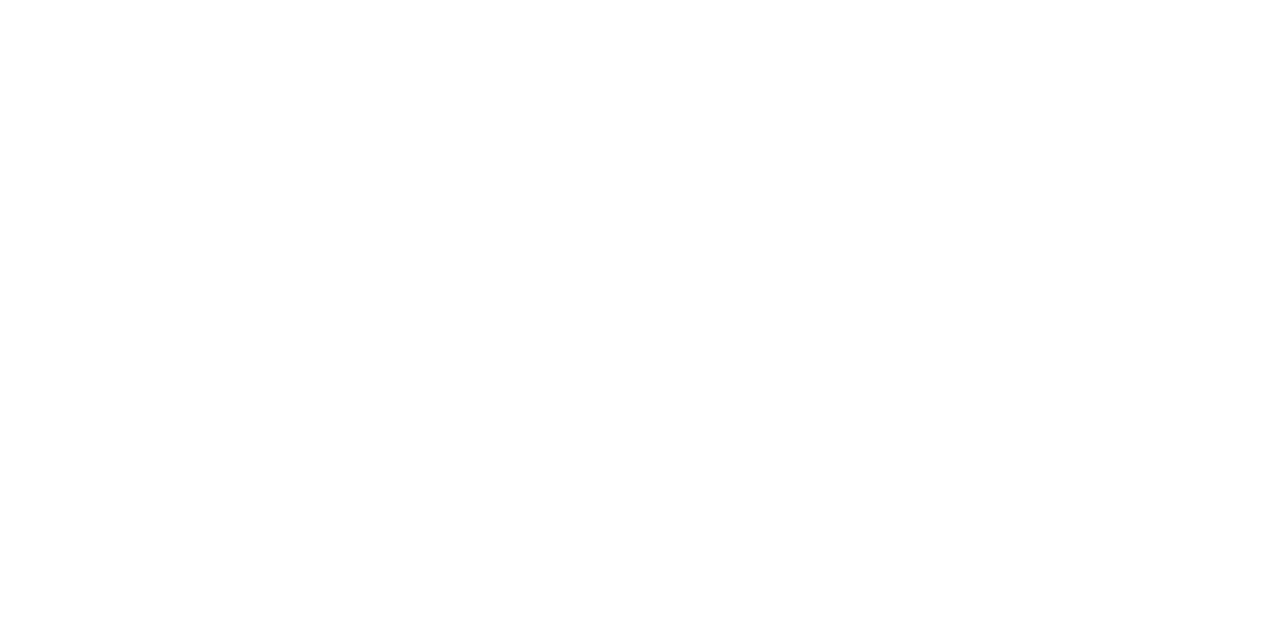
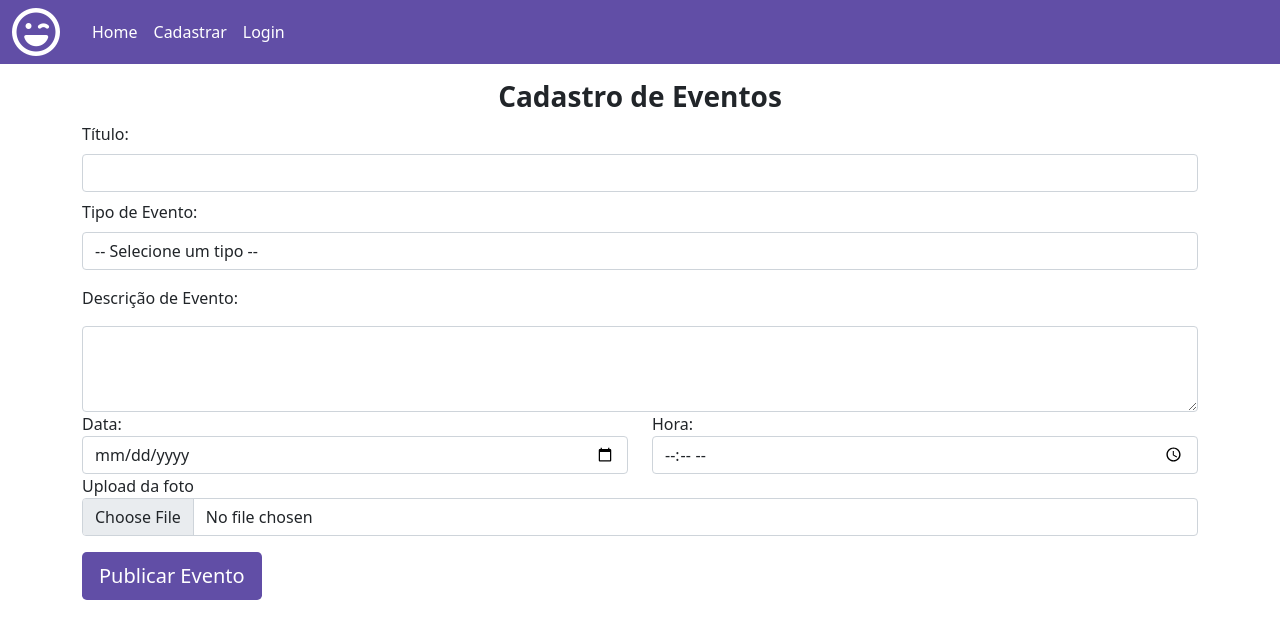
Before and after one commit to JoaoSantosJHX/Site-publicacao-de-eventos, a React (Create React App) app in the folder site-eventos/: page /eventocadastro in a window 1280 px wide. Shown: the top 638 px of the page. Built offline with nearby package versions, Linux system fonts and the light colour scheme.

Commit message:
Evento-cadastro page all set

```diff
--- a/site-eventos/src/App.js
+++ b/site-eventos/src/App.js
@@ -7,6 +7,7 @@
 import NovoUsuario from './view/usuario-novo'
 import Home from './view/home'
 import UsuarioRecuperarSenha from './view/usuario-recuperar-senha'
+import EventoCadastro from './view/evento-cadastro'
 
 function App() {
   return (
@@ -16,6 +17,7 @@
         <Route exact path='/login' component={Login} />
         <Route exact path='/novousuario' component={NovoUsuario} />
         <Route exact path='/usuariorecuperarsenha' component={UsuarioRecuperarSenha} />
+        <Route exact path='/eventocadastro' component={EventoCadastro} />
       </Router>
     </Provider>
   );
--- a/site-eventos/src/components/navbar/index.jsx
+++ b/site-eventos/src/components/navbar/index.jsx
@@ -20,7 +20,7 @@
 
                     {    useSelector(state => state.usuarioLogado) > 0 ?
                     <>
-                    <li className="nav-item"><Link className="nav-link" to="">Publicar Eventos</Link> </li>
+                    <li className="nav-item"><Link className="nav-link" to="eventocadastro">Publicar Eventos</Link> </li>
                     <li className="nav-item"><Link className="nav-link" to="">Meus Eventos</Link> </li>
                     <li className="nav-item"><Link className="nav-link" to='/login'onClick={() => dispatch({type: 'LOG_OUT', })}>Sair</Link> </li>
                     </>
--- /dev/null
+++ b/site-eventos/src/view/evento-cadastro/evento-cadastro.css
@@ -0,0 +1,10 @@
+
+.btn-cadastro{
+    background-color: #614EA6;
+    color: #fff;
+}
+
+.btn-cadastro:hover{
+    background-color: #F21667;
+    color: #fff;
+}
--- /dev/null
+++ b/site-eventos/src/view/evento-cadastro/index.jsx
@@ -0,0 +1,77 @@
+import React, { useState } from 'react';
+import './evento-cadastro.css'
+import { useSelector} from 'react-redux'
+import { Link } from 'react-router-dom'
+import firebase from '../../config/firebase'
+import Navbar from '../../components/navbar/index'
+const EventoCadastro = () => {
+
+    const [msgTipo, setMsgTipo] = useState(
+
+    )
+
+  return (
+      <>
+      <Navbar/>
+        <div className='col-12 container'>
+            <div className='row '>
+                <h3 className='mx-auto mt-3 fw-bold text-center'>Cadastro de Eventos</h3>
+            </div>
+
+            <form>
+                <div className='form-group'>
+                    <label className='mb-2'> Título:</label>
+                    <input type="text" className='form-control' />
+                </div>
+
+                <div className='form-group'>
+                    <label className='my-2'> Tipo de Evento:</label>
+                    <select className='form-control'>
+                        <option disabled selected value>-- Selecione um tipo --</option>
+                        <option>Festa</option>
+                        <option>Teatro</option>
+                        <option>Show</option>
+                        <option>Evento</option>
+                    </select>
+                </div>
+
+                <div className='form-group'>
+                    <label className='mt-3 mb-3'> Descrição de Evento:</label>
+                    <textarea className='form-control' rows='3'/>
+                </div>
+
+                <div className='form-group row'>
+                    <div className='col-6'>
+                        <label>Data:</label>
+                        <input type="date" className='form-control' />
+                    </div>
+
+                    <div className='col-6'>
+                        <label>Hora:</label>
+                        <input type="time" className='form-control' />
+                    </div>
+
+                    <div className='form-group'>
+                        <label>Upload da foto</label>
+                        <input type="file" className='form-control' />
+                    </div>
+                </div>
+                <button type='button' className='btn btn-lg btn-block mt-3 mb-5 btn-cadastro'>Publicar Evento</button>
+            </form>
+
+            <div className="msg-login text-center my-5">
+            { msgTipo === 'Sucesso!' && <span><strong>Foi!</strong> Evento Cadastrado! &#129299;</span>}
+            { msgTipo === 'erro' && <span><strong>Ops!</strong> Erro! Tente novamente. &#128556;</span>}
+            </div>
+
+
+
+
+
+
+        </div>
+      </>
+  )
+};
+
+export default EventoCadastro;
```
